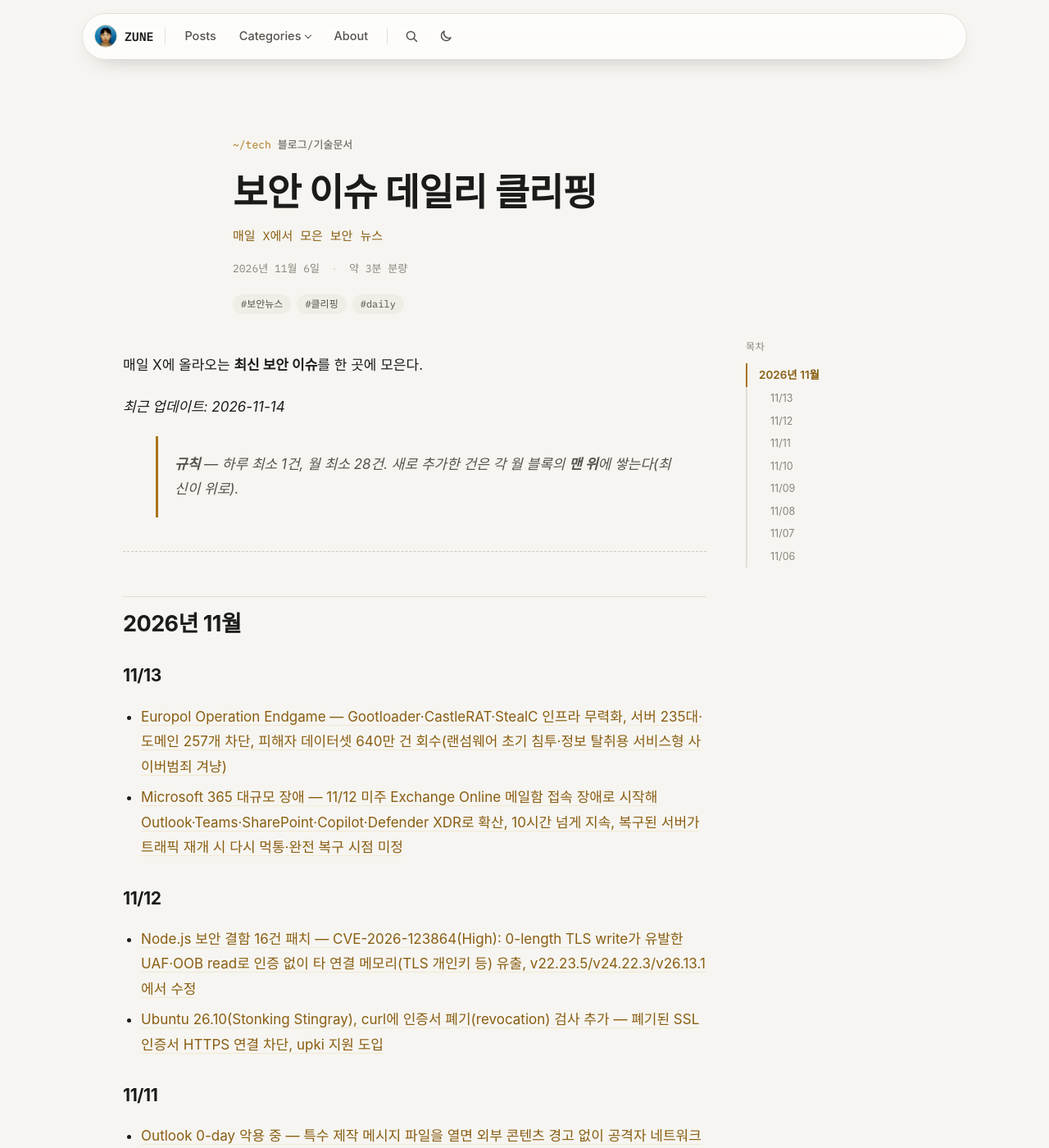
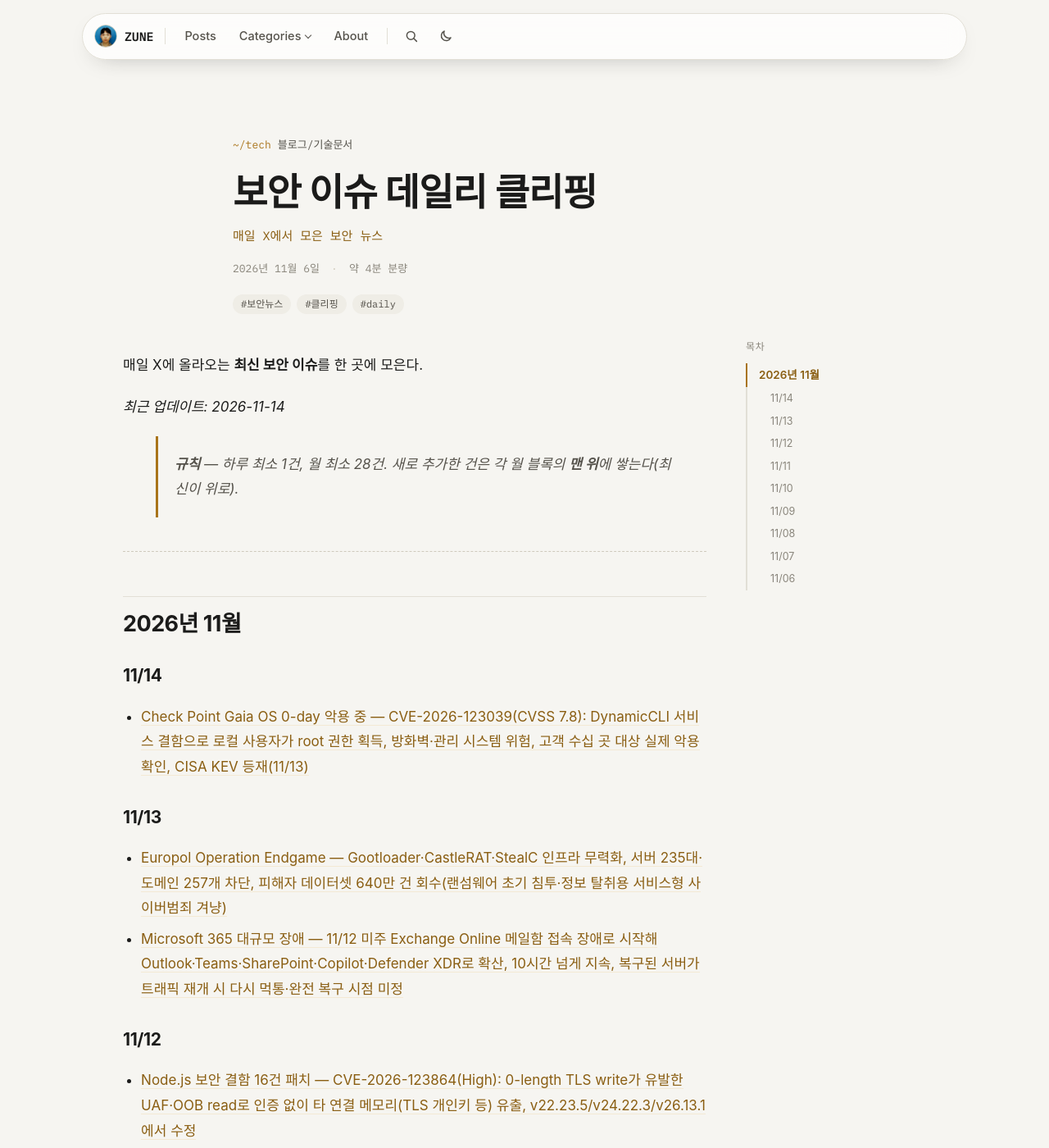
Before and after one commit to junseopark0216/junseopark0216.github.io, a Jekyll site: the page built from _posts/2026-11-06-tech-security-news-clipping.md, in a window 1280 px wide and 1400 px high. Shown: the whole window at 82% size. Built offline with Jekyll 4.4.1, drawn with Linux system fonts in a browser that asks for light colours; some web fonts are replaced.

Commit message:
Update 2026-11-06-tech-security-news-clipping.md

```diff
--- a/_posts/2026-11-06-tech-security-news-clipping.md
+++ b/_posts/2026-11-06-tech-security-news-clipping.md
@@ -16,6 +16,10 @@ tags: ["보안뉴스", "클리핑", "daily"]
 ---
 
 ## 2026년 11월
+
+### 11/14
+
+- [Check Point Gaia OS 0-day 악용 중 — CVE-2026-123039(CVSS 7.8): DynamicCLI 서비스 결함으로 로컬 사용자가 root 권한 획득, 방화벽·관리 시스템 위험, 고객 수십 곳 대상 실제 악용 확인, CISA KEV 등재(11/13)](https://x.com/The_Cyber_News/status/2121502390960414879)
 
 ### 11/13
 
```
